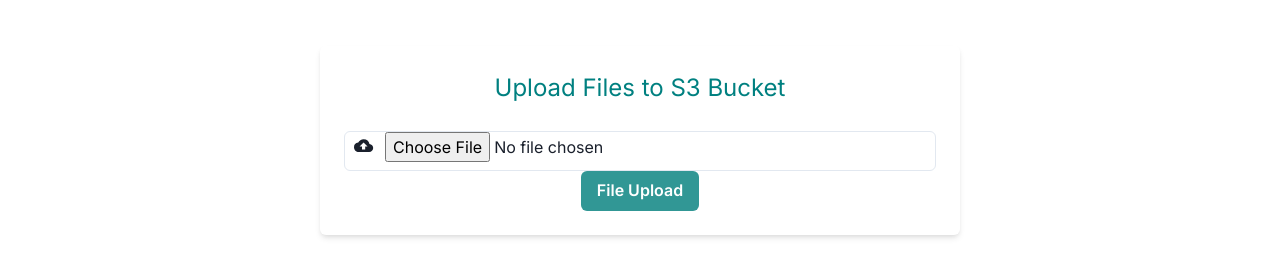
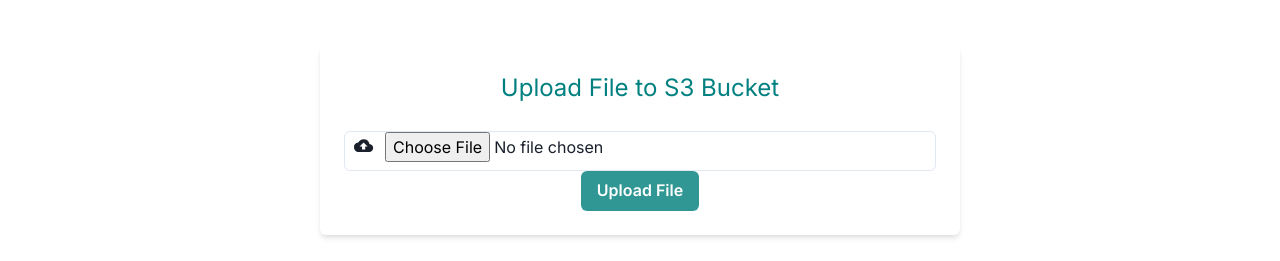
Before and after one commit to Mwangangi1978/file_upload, a Next.js app: page /upload in a window 1280 px wide. Shown: the part 310-571 px from the top of the page. Built offline with nearby package versions, Linux system fonts and the light colour scheme; no server answers.

Commit message:
final commit

```diff
--- a/src/app/upload/(form)/form.js
+++ b/src/app/upload/(form)/form.js
@@ -52,7 +52,7 @@
                     textAlign="center"
                     width={'50vw'}
                 >
-                    <Text fontSize={'2xl'} fontStyle={'bold'} marginBottom={'20px'} color={'teal'}>Upload Files to S3 Bucket</Text>
+                    <Text fontSize={'2xl'} fontStyle={'bold'} marginBottom={'20px'} color={'teal'}>Upload File to S3 Bucket</Text>
                     <form action={formAction}>
                         <InputGroup  style={{ display: 'flex', alignItems: 'center' }}>
 
--- a/src/app/upload/(form)/submit-button.js
+++ b/src/app/upload/(form)/submit-button.js
@@ -7,7 +7,7 @@
 
   return (
     <Button type="submit" className="submit-button" _disabled={pending} colorScheme={'teal'} >
-      {pending ? "Uploading..." : "File Upload"}
+      {pending ? "Uploading..." : "Upload File"}
     </Button>
   );
 }
```
